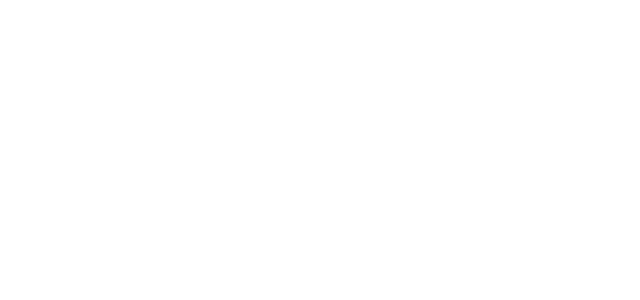
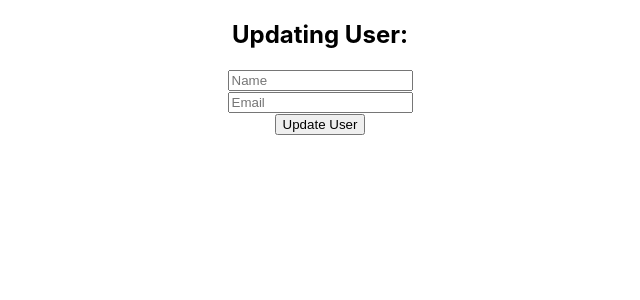
Before and after one commit to ParvesPR/react-node-mongodb, a React (Create React App) app: page /update/1 in a window 1280 px wide. Before the commit this address had no page. Shown: the top 300 px of the page, without its empty margins (320-960 px from the left). Built offline with nearby package versions, Linux system fonts and the light colour scheme; no server answers.

Commit message:
updating user data

```diff
--- a/src/App.js
+++ b/src/App.js
@@ -2,6 +2,7 @@
 import './App.css';
 import AddUser from './components/AddUser/AddUser';
 import Home from './components/Home/Home';
+import UpdateUser from './components/UpdateUser/UpdateUser';
 
 function App() {
   return (
@@ -9,6 +10,7 @@
       <Routes>
         <Route path='/' element={<Home></Home>}></Route>
         <Route path='user/add' element={<AddUser></AddUser>}></Route>
+        <Route path='/update/:id' element={<UpdateUser></UpdateUser>}></Route>
       </Routes>
     </div>
   );
--- a/src/components/Home/Home.js
+++ b/src/components/Home/Home.js
@@ -1,4 +1,5 @@
 import React, { useEffect, useState } from 'react';
+import { Link } from 'react-router-dom';
 
 const Home = () => {
     const [users, setUsers] = useState([]);
@@ -30,7 +31,10 @@
         <div>
             <h2>Available Users: {users.length}</h2>
             {
-                users.map(user => <li key={user._id}>{user.name}:: {user.email}
+                users.map(user => <li
+                    key={user._id}>
+                    {user.name}:: {user.email}
+                    <Link to={`/update/${user._id}`}><button>Update</button></Link>
                     <button onClick={() => handleDeleteUser(user._id)}>X</button>
                 </li>
                 )
--- /dev/null
+++ b/src/components/UpdateUser/UpdateUser.js
@@ -0,0 +1,50 @@
+import React, { useEffect, useState } from 'react';
+import { useParams } from 'react-router-dom';
+
+const UpdateUser = () => {
+    const { id } = useParams();
+    const [user, setUser] = useState({});
+    useEffect(() => {
+        const url = `http://localhost:5000/user/${id}`;
+        fetch(url)
+            .then(res => res.json())
+            .then(data => setUser(data))
+    }, []);
+
+    const handleUpdatedUser = event => {
+        event.preventDefault();
+        const name = event.target.name.value;
+        const email = event.target.email.value;
+        const updatedUser = { name, email };
+
+        // SEND DATA TO SERVER
+        const url = `http://localhost:5000/user/${id}`;
+        fetch(url, {
+            method: 'PUT',
+            headers: {
+                'content-type': 'application/json'
+            },
+            body: JSON.stringify(updatedUser)
+        })
+            .then(res => res.json())
+            .then(data => {
+                console.log('success', data);
+                alert('User updated successfully');
+                event.target.reset();
+            }
+            )
+    }
+    return (
+        <div>
+            <h2>Updating User: {user.name}</h2>
+
+            <form onSubmit={handleUpdatedUser}>
+                <input type="text" name='name' placeholder='Name' required /> <br />
+                <input type="email" name='email' placeholder='Email' required /> <br />
+                <input type="submit" value="Update User" />
+            </form>
+        </div>
+    );
+};
+
+export default UpdateUser;
```
